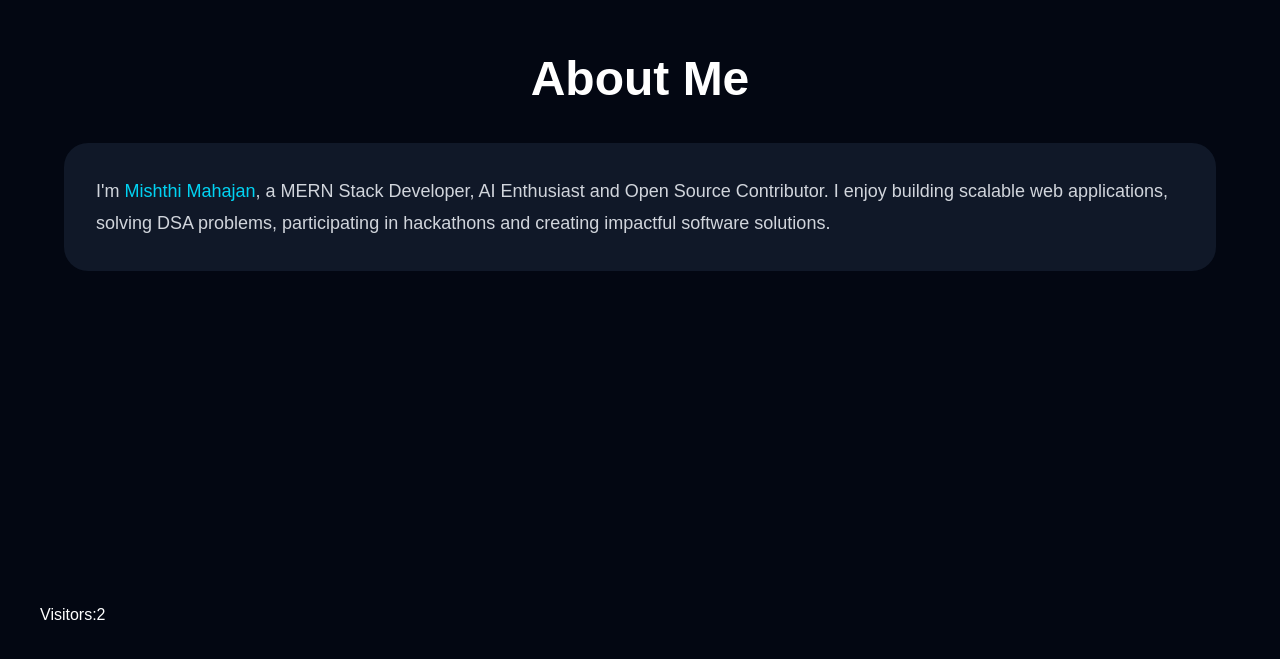
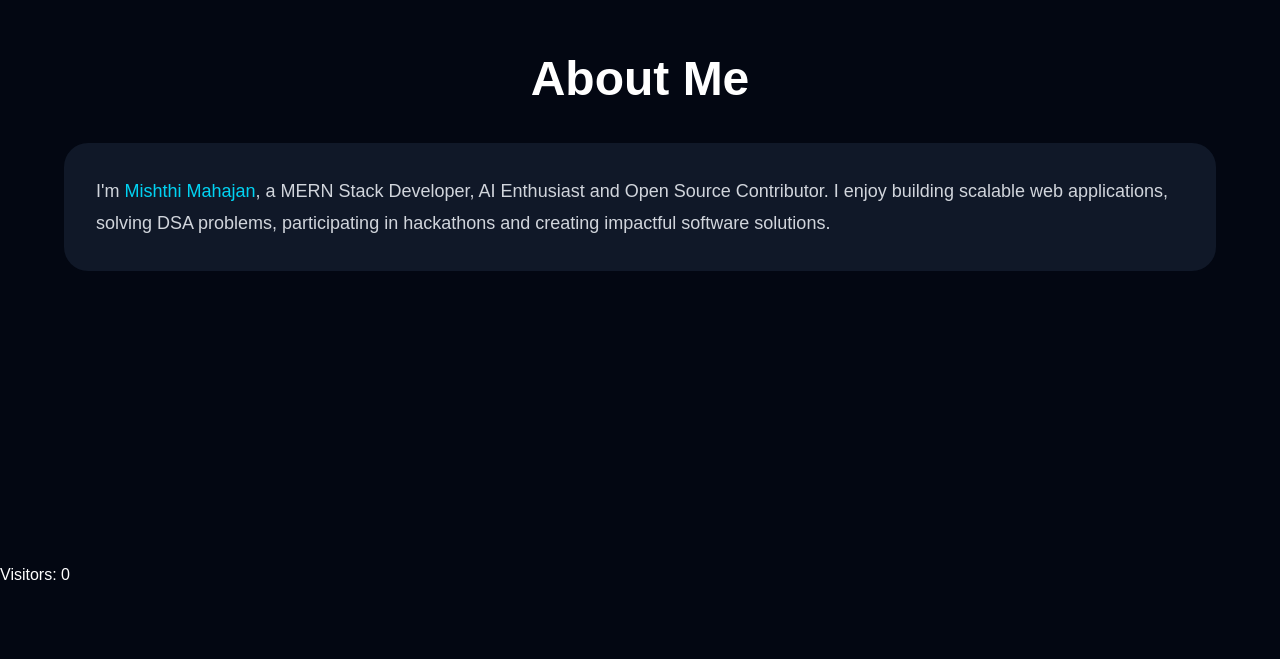
Before and after one commit to mishthimahajan/portfolio-pro, a React app: page / in a window 1280 px wide. Shown: the part 7279-7938 px from the top of the page. After the commit the page ends 7866 px from the top, so only its background shows below. Built offline with nearby package versions, Linux system fonts and the light colour scheme; no server answers; the HTML template or start-up script is replaced by a standard one.

Commit message:
Upgrade tsparticles

```diff
--- a/src/components/VisitorCounter.jsx
+++ b/src/components/VisitorCounter.jsx
@@ -1,43 +1,7 @@
-import {useEffect,useState}
-from "react"
-
-export default function VisitorCounter(){
-
-const[count,setCount]=
-useState(0)
-
-useEffect(()=>{
-
-let c=
-
-localStorage.getItem(
-"visit"
-)
-
-c=c?
-
-parseInt(c)+1:1
-
-localStorage.setItem(
-
-"visit",c
-
-)
-
-setCount(c)
-
-},[])
-
-return(
-
-<div className="p-10">
-
-Visitors:
-
-{count}
-
-</div>
-
-)
-
+export default function VisitorCounter() {
+  return (
+    <div>
+      Visitors: 0
+    </div>
+  );
 }
```
Also changed, not shown: src/components/ChatBot.jsx (+6 -20 lines).
